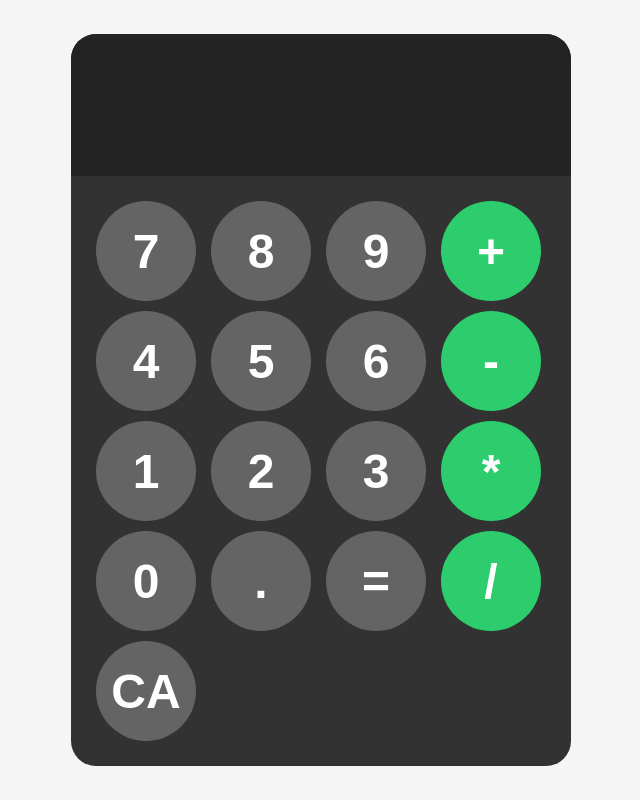
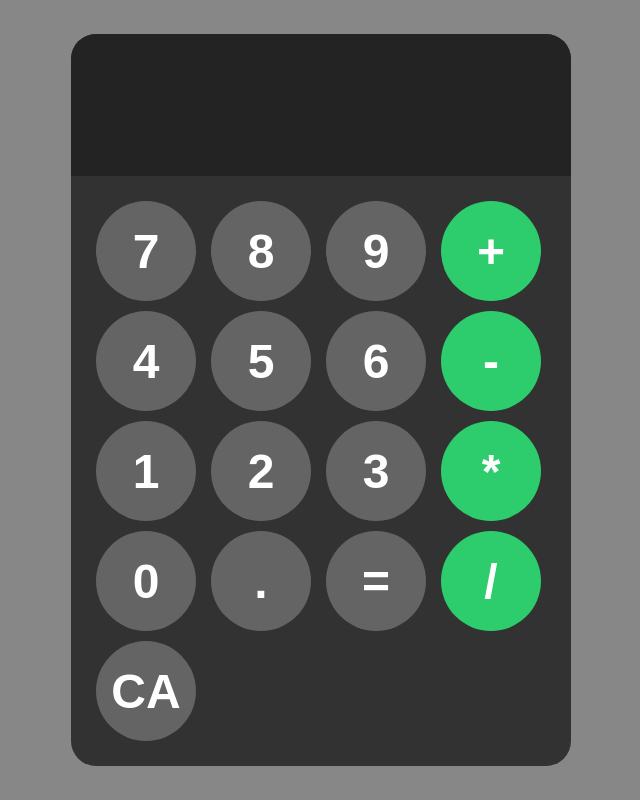
Before and after one commit to dashadriano/web-calculator, a plain HTML site: page main/index.html in a window 1280 px wide. Shown: the whole page, without its empty margins (319-959 px from the left). Drawn offline with Linux system fonts and the light colour scheme.

Commit message:
update style.css
made background darker in line with aesthetic preference

```diff
--- a/main/style.css
+++ b/main/style.css
@@ -5,7 +5,7 @@ body {
     justify-content: center;
     align-items: center;
     height: 100vh;
-    background-color: rgb(245, 245, 245);
+    background-color: rgb(135, 135, 135);
 }
 #calculator {
     font-family: Arial, Helvetica, sans-serif;
```
